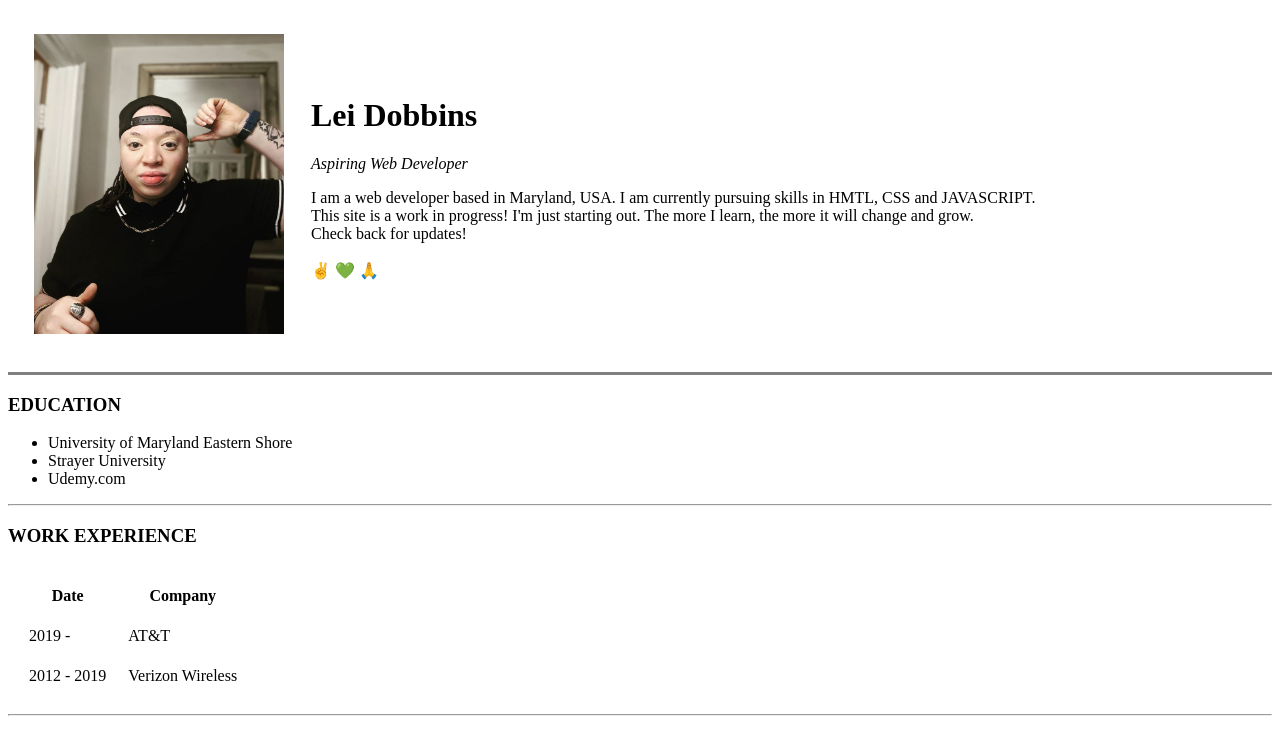
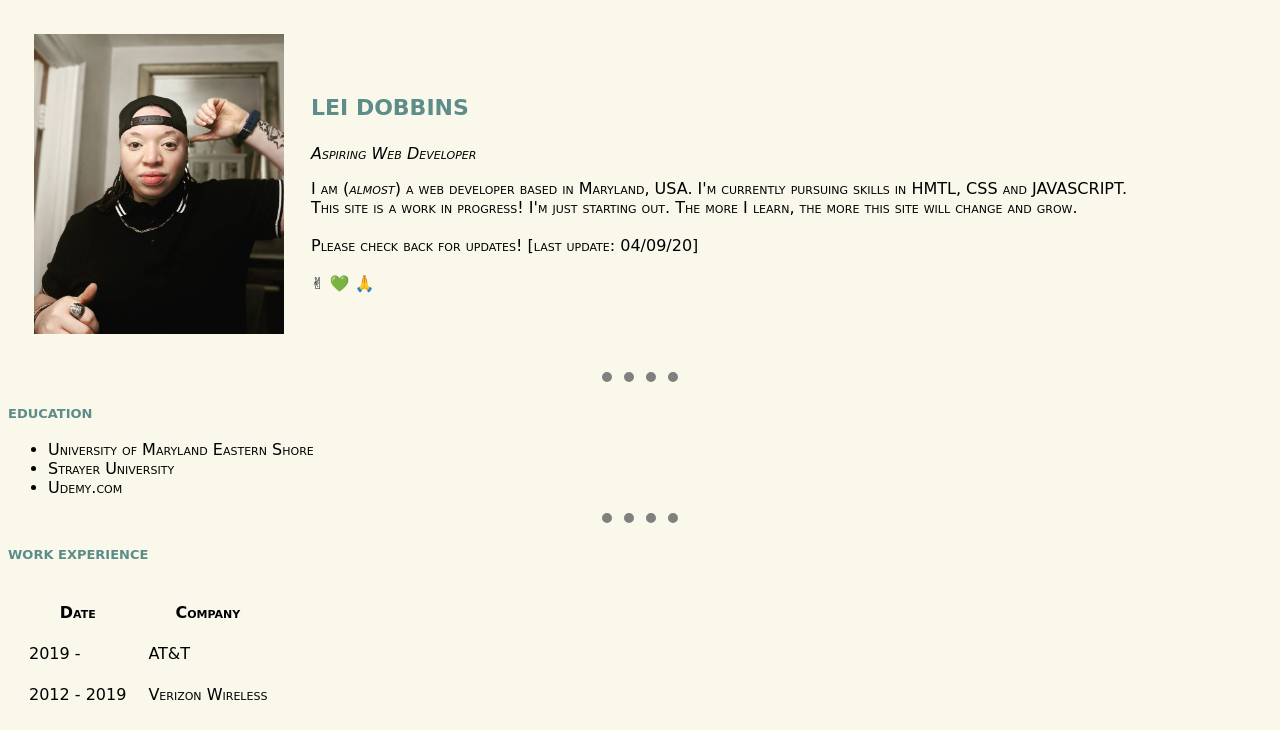
Before and after one commit to LeiDobbins/cv, a plain HTML site: page index.html in a window 1280 px wide. Shown: the top 730 px of the page. Drawn offline with Linux system fonts and the light colour scheme.

Commit message:
updated changes

```diff
--- /dev/null
+++ b/css/styles.css
@@ -0,0 +1,26 @@
+body {
+  background-color: #f9f8eb;
+}
+
+hr {
+  border-style: dotted none none;
+  width: 6%;
+  border-width: 10px;
+  border-color: grey;
+}
+
+h1 {
+  color: #5c8d89;
+  font-variant-caps: all-small-caps;
+}
+
+h3 {
+  color: #5c8d89;
+  font-variant-caps: all-small-caps;
+}
+
+body {
+  font-variant: small-caps;
+  font-weight: 400;
+  font-family: cursive;
+}
--- a/index.html
+++ b/index.html
@@ -3,23 +3,23 @@
   <head>
     <meta charset="utf-8">
     <title>Lei's Personal Site 😎</title>
+    <link rel="stylesheet" href="css/styles.css">
   </head>
+
+  <body>
     <table cellspacing="25">
       <tr>
         <td><img src="Images\profilepic2.jpg" height="300" width="250" alt="profile picture"></td>
         <td><h1>Lei Dobbins</h1>
         <p><em>Aspiring Web Developer</em></p>
-      <p>I am a web developer based in Maryland, USA.  I am currently pursuing skills in HMTL, CSS and JAVASCRIPT.
-      <br>This site is a work in progress!  I'm just starting out.  The more I learn, the more it will change and grow.
-      <br>Check back for updates!
+        <p>I am (<em>almost</em>) a web developer based in Maryland, USA.  I'm currently pursuing skills in HMTL, CSS and JAVASCRIPT.
+        <br>This site is a work in progress!  I'm just starting out.  The more I learn, the more this site will change and grow.
+        <br><br>Please check back for updates! [last update: 04/09/20]
         <br><br>✌ 💚 🙏
       </p></td>
       </tr>
     </table>
-
-  <body>
-
-    <hr size="3" noshade>
+    <hr>
     <h3>EDUCATION</h3>
     <ul>
       <li>University of Maryland Eastern Shore</li>
```
Also changed, not shown: ContactMe.html (+1 -0 lines), hobbies.html (+2 -1 lines). Lines whose indentation alone changed are shown as unchanged.
